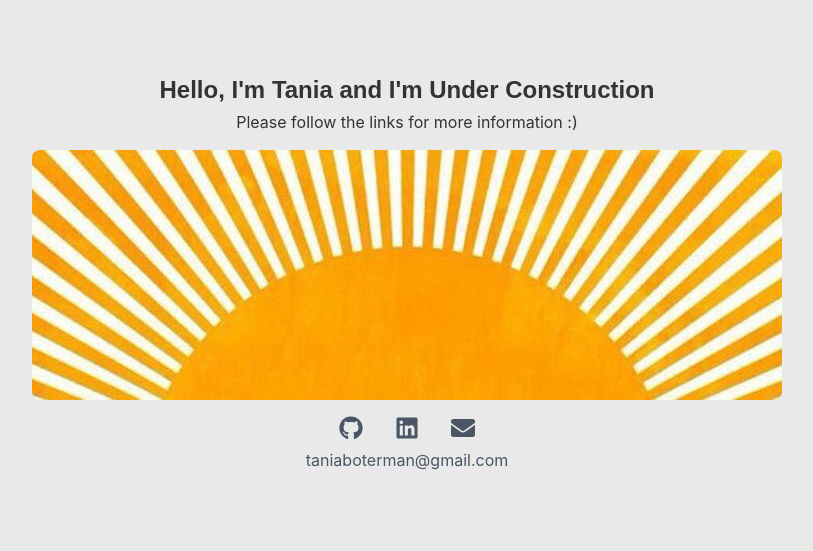
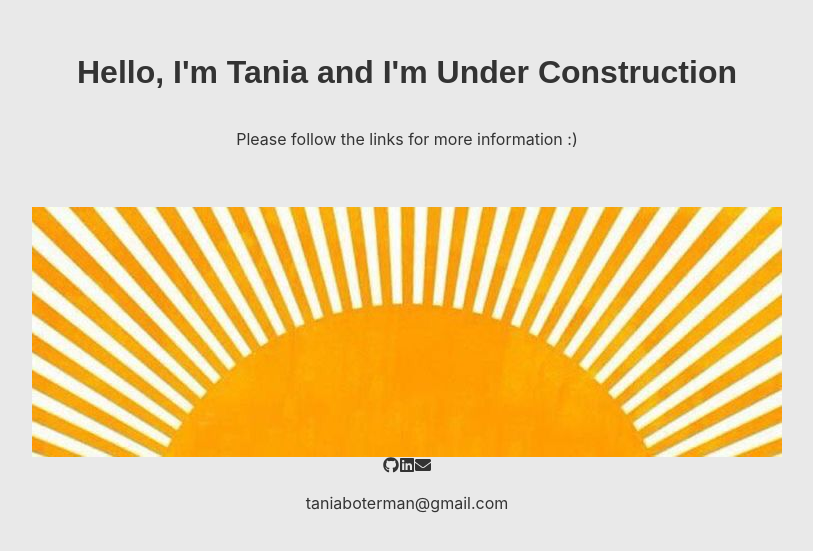
Before and after one commit to TeeAtlas/under-construction-tania, a React (Vite) app: page / in a window 1280 px wide. Shown: the part 127-678 px from the top of the page, without its empty margins (233-1046 px from the left). Built offline with nearby package versions, Linux system fonts and the light colour scheme.

Commit message:
debugging tailwind

```diff
--- a/src/index.css
+++ b/src/index.css
@@ -1,7 +1,7 @@
 @tailwind base;
 @tailwind components;
 @tailwind utilities;
-@import "tailwindcss";
+/* @import "tailwindcss"; */
 
 @import url("https://fonts.googleapis.com/css2?family=Inter:wght@400;500;600&family=Poppins:wght@600&display=swap");
 
--- /dev/null
+++ b/tailwind.config.js
@@ -0,0 +1,10 @@
+module.exports = {
+    content: [
+      "./index.html", // Include your main HTML file
+      "./src/**/*.{js,jsx,ts,tsx}", // Include all files in the src folder
+    ],
+    theme: {
+      extend: {}, // You can customize your theme here
+    },
+    plugins: [], // Add plugins here if needed
+  };
```
